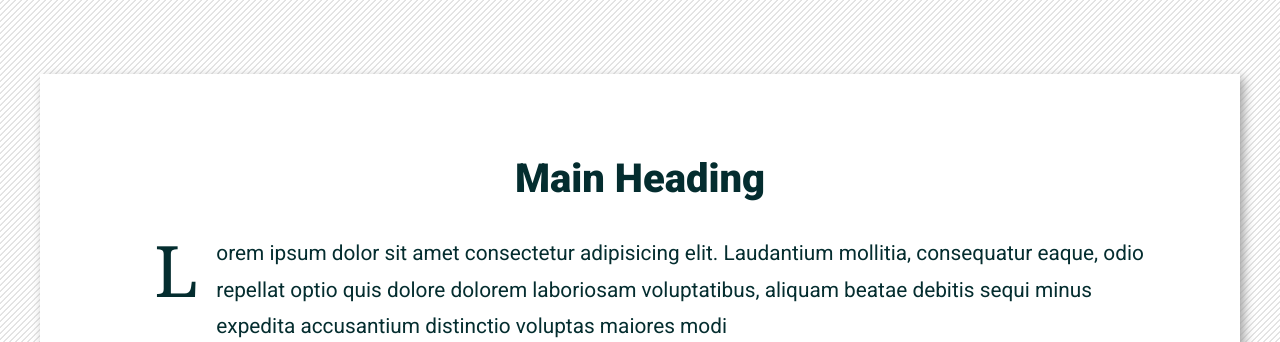
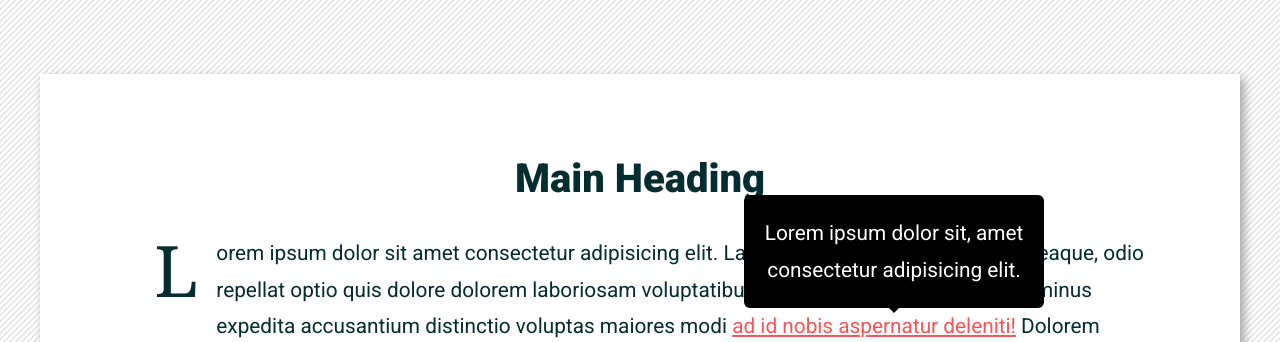
Before and after one commit to Cassie-Andrews/m7-hw7-andrews-casandra, a plain HTML site: page index.html in a window 1280 px wide. Both pictures are taken after a click on the element "ad id nobis aspernatur deleniti!". Shown: the part 452-794 px from the top of the page. Drawn offline with Linux system fonts and the light colour scheme.

Commit message:
tooltip edits

```diff
--- a/style.css
+++ b/style.css
@@ -154,14 +154,38 @@ span.tooltip:focus {
 span.tooltip:hover > span,
 span.tooltip:focus > span {
   display: inline;
+
+  visibility: visible;
 }
 
 /* styling for tooltip bubble */
 span.tooltip span {
   display: none;
+
+  visibility: hidden;
+  width: 260px;
+
+  bottom: 100%;
+  left: 50%;
+  margin-left: -130px;
+
+  background-color: black;
+  color: #fff;
+  text-align: center;
+  padding: 20px;
+  border-radius: 6px;
+  position: absolute;
+  z-index: 1;
 }
 
 /* styling for tooltip bubble arrow */
 span.tooltip span::after {
   content: " ";
+  position: absolute;
+  top: 100%; /* At the bottom of the tooltip */
+  left: 50%;
+  margin-left: -5px;
+  border-width: 5px;
+  border-style: solid;
+  border-color: black transparent transparent transparent;
 }
```
